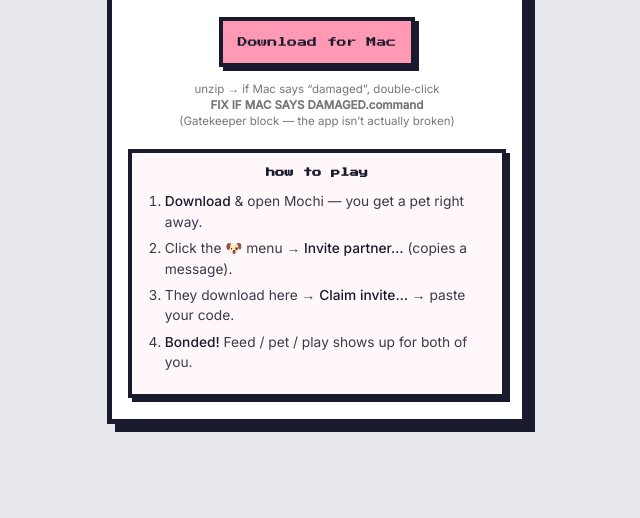
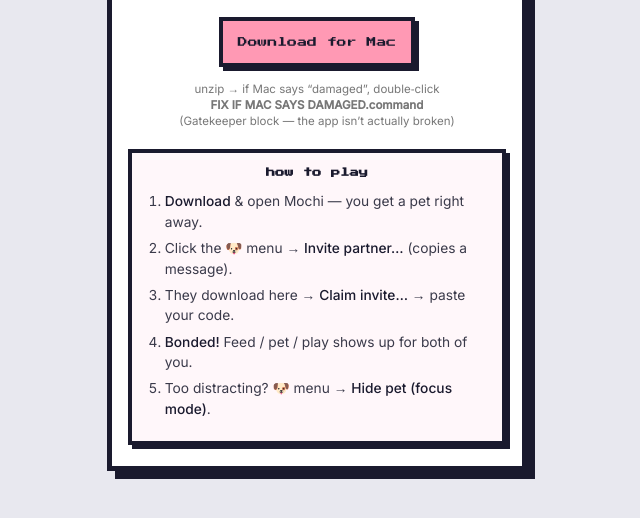
Before and after one commit to realvivianqiao/tamagotchi, a website: page index.html in a window 1280 px wide. Shown: the part 466-984 px from the top of the page, without its empty margins (323-963 px from the left). Before the commit the page ends 938 px from the top, so only its background shows below. Drawn offline with Linux system fonts and the light colour scheme.

Commit message:
Add hide/focus mode so the pet can leave the desktop.

```diff
--- a/index.html
+++ b/index.html
@@ -157,6 +157,7 @@
           <li>Click the 🐶 menu → <strong>Invite partner…</strong> (copies a message).</li>
           <li>They download here → <strong>Claim invite…</strong> → paste your code.</li>
           <li><strong>Bonded!</strong> Feed / pet / play shows up for both of you.</li>
+          <li>Too distracting? 🐶 menu → <strong>Hide pet (focus mode)</strong>.</li>
         </ol>
       </div>
     </div>
```
Also changed, not shown: 1 other file.
